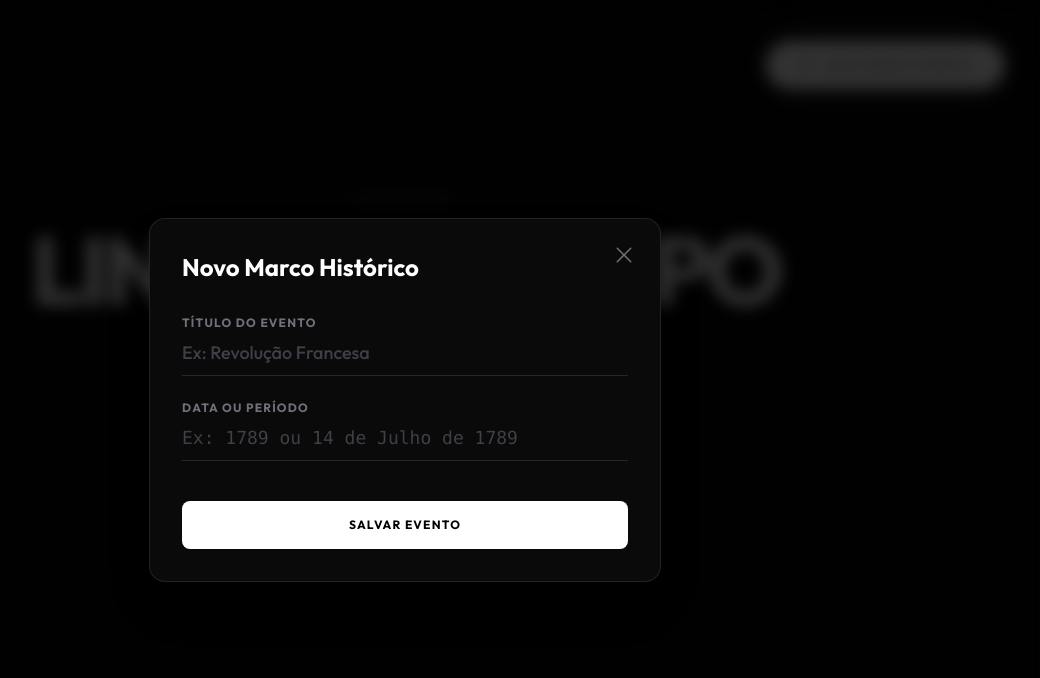
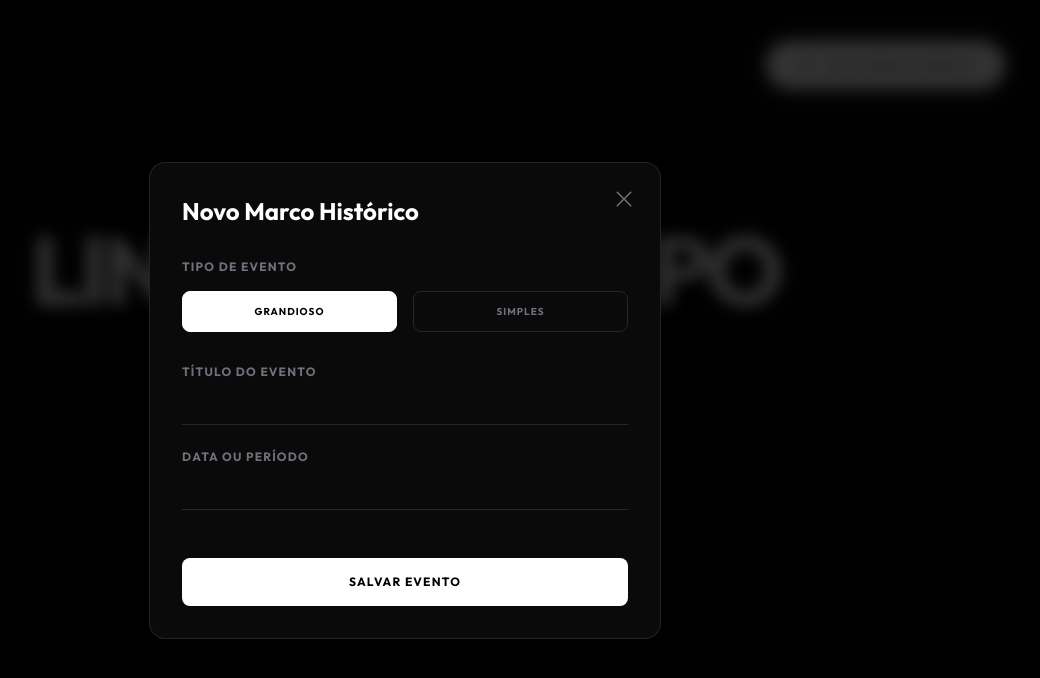
Before and after one commit to charlesmsobreira-cmd/InverseBrainrot, a Next.js app: page /estudos/linhadotempo in a window 1280 px wide. Both pictures are taken after a click on the button "ADICIONAR EVENTO". Shown: the top 678 px of the page, without its empty margins (235-1275 px from the left). Built offline with nearby package versions, Linux system fonts and the light colour scheme; a web font is replaced by a local one.

Commit message:
feat(timeline): enhance UX with grouping, validation and fixed modal positioning

```diff
--- a/src/app/estudos/linhadotempo/[id]/page.tsx
+++ b/src/app/estudos/linhadotempo/[id]/page.tsx
@@ -11,6 +11,7 @@ interface TimelineEvent {
   title: string;
   date: string;
   content?: string;
+  type?: 'grand' | 'simple';
 }
 
 export default function EventDetailsPage() {
--- a/src/app/estudos/linhadotempo/page.tsx
+++ b/src/app/estudos/linhadotempo/page.tsx
@@ -4,6 +4,7 @@ import { useState, useEffect } from 'react';
 import { motion, AnimatePresence } from 'framer-motion';
 import { ArrowLeft, Plus, X } from '@phosphor-icons/react';
 import Link from 'next/link';
+import { createPortal } from 'react-dom';
 
 import { useRouter } from 'next/navigation';
 
@@ -11,12 +12,13 @@ interface TimelineEvent {
   id: string;
   title: string;
   date: string;
+  type?: 'grand' | 'simple';
 }
 
 export default function LinhaDoTempo() {
   const [events, setEvents] = useState<TimelineEvent[]>([]);
   const [isModalOpen, setIsModalOpen] = useState(false);
-  const [newEvent, setNewEvent] = useState({ title: '', date: '' });
+  const [newEvent, setNewEvent] = useState<{ title: string, date: string, type: 'grand' | 'simple' }>({ title: '', date: '', type: 'grand' });
   const [isClient, setIsClient] = useState(false);
   const router = useRouter();
 
@@ -34,27 +36,58 @@ export default function LinhaDoTempo() {
     }
   }, [events, isClient]);
 
+  const extractYear = (dateStr: string) => {
+    const match = dateStr.match(/\b\d{4}\b/);
+    return match ? match[0] : null;
+  };
+
   const handleAddEvent = (e: React.FormEvent) => {
     e.preventDefault();
     if (!newEvent.title || !newEvent.date) return;
+
+    // Validate Grandioso events in the same year
+    if (newEvent.type === 'grand') {
+      const year = extractYear(newEvent.date);
+      if (year) {
+        const hasGrandInYear = events.some(ev => ev.type === 'grand' && extractYear(ev.date) === year);
+        if (hasGrandInYear) {
+          alert('Já existe um evento grandioso neste ano. Por favor, adicione como um evento simples ou mude o ano.');
+          return;
+        }
+      }
+    }
 
     const newEv: TimelineEvent = {
       id: crypto.randomUUID(),
       title: newEvent.title,
       date: newEvent.date,
+      type: newEvent.type,
     };
 
     // Sort by date (assuming YYYY ou YYYY-MM-DD form)
     const updatedEvents = [...events, newEv].sort((a, b) => {
-      return new Date(a.date).getTime() - new Date(b.date).getTime();
+      const yearA = extractYear(a.date) || a.date;
+      const yearB = extractYear(b.date) || b.date;
+      // Basic sorting by extracted year, or full string fallback
+      return new Date(yearA).getTime() - new Date(yearB).getTime();
     });
 
     setEvents(updatedEvents);
-    setNewEvent({ title: '', date: '' });
+    setNewEvent({ title: '', date: '', type: 'grand' });
     setIsModalOpen(false);
   };
 
   if (!isClient) return null;
+
+  // Group events by date
+  const groupedEvents: { date: string, items: TimelineEvent[] }[] = [];
+  events.forEach(ev => {
+    if (groupedEvents.length > 0 && groupedEvents[groupedEvents.length - 1].date === ev.date) {
+      groupedEvents[groupedEvents.length - 1].items.push(ev);
+    } else {
+      groupedEvents.push({ date: ev.date, items: [ev] });
+    }
+  });
 
   return (
     <main className="min-h-screen bg-[#050505] text-white selection:bg-white selection:text-black overflow-x-hidden relative pb-32">
@@ -113,37 +146,54 @@ export default function LinhaDoTempo() {
         <div className="absolute left-[20px] md:left-1/2 top-0 bottom-0 w-[1px] bg-gradient-to-b from-transparent via-white/20 to-transparent -translate-x-1/2" />
 
         <div className="flex flex-col gap-12 md:gap-24 relative z-10 py-12">
-          {events.length === 0 ? (
+          {groupedEvents.length === 0 ? (
             <div className="text-center text-zinc-600 font-medium tracking-wide mt-20">
               Nenhum evento registrado. Adicione o primeiro marco histórico.
             </div>
           ) : (
-            events.map((ev, idx) => {
+            groupedEvents.map((group, idx) => {
               const isEven = idx % 2 === 0;
+              // Group is simple if ALL items in it are simple, else it's grand
+              const isSimpleGroup = group.items.every(ev => ev.type === 'simple');
+
               return (
                 <motion.div
-                  key={ev.id}
+                  key={group.date + idx}
                   initial={{ opacity: 0, y: 30 }}
                   whileInView={{ opacity: 1, y: 0 }}
                   viewport={{ once: true, margin: "-100px" }}
                   transition={{ duration: 0.6 }}
-                  onClick={() => router.push(`/estudos/linhadotempo/${ev.id}`)}
-                  className={`flex flex-col md:flex-row items-start md:items-center w-full ${isEven ? 'md:justify-start' : 'md:justify-end'} relative group pl-12 md:pl-0 cursor-pointer`}
+                  className={`flex flex-col md:flex-row items-start md:items-center w-full ${isEven ? 'md:justify-start' : 'md:justify-end'} relative pl-12 md:pl-0 ${isSimpleGroup ? 'opacity-80 hover:opacity-100' : ''}`}
                 >
 
                   {/* Timeline Dot */}
-                  <div className="absolute left-[-2px] md:left-1/2 top-0 md:top-1/2 w-4 h-4 bg-black border-[3px] border-zinc-700 rounded-full md:-translate-x-1/2 md:-translate-y-1/2 group-hover:border-white transition-colors duration-500 z-20" />
-                  <div className="absolute left-[-2px] md:left-1/2 top-0 md:top-1/2 w-4 h-4 bg-white rounded-full md:-translate-x-1/2 md:-translate-y-1/2 opacity-0 group-hover:opacity-100 group-hover:scale-[2] transition-all duration-700 blur-sm z-10" />
+                  <div className={`absolute left-[-2px] md:left-1/2 top-0 md:top-1/2 bg-black border-[3px] rounded-full md:-translate-x-1/2 md:-translate-y-1/2 transition-colors duration-500 z-20 ${isSimpleGroup ? 'w-2 h-2 border-zinc-800' : 'w-4 h-4 border-zinc-700'}`} />
 
-                  {/* Content Box */}
-                  <div className={`w-full md:w-[45%] flex flex-col ${isEven ? 'md:items-end md:text-right' : 'md:items-start md:text-left'} relative group-hover:scale-[1.02] transition-transform duration-500`}>
+                  {!isSimpleGroup && (
+                    <div className="absolute left-[-2px] md:left-1/2 top-0 md:top-1/2 w-4 h-4 bg-white rounded-full md:-translate-x-1/2 md:-translate-y-1/2 opacity-0 hover:opacity-100 hover:scale-[2] transition-all duration-700 blur-sm z-10" />
+                  )}
 
-                    <span className="text-sm font-black text-zinc-500 tracking-[0.2em] mb-2 font-mono group-hover:text-zinc-300 transition-colors">
-                      {ev.date}
+                  {/* Content Box (Grouped Events) */}
+                  <div className={`w-full md:w-[45%] flex flex-col ${isEven ? 'md:items-end md:text-right' : 'md:items-start md:text-left'} relative`}>
+
+                    <span className={`font-black tracking-[0.2em] mb-4 font-mono transition-colors ${isSimpleGroup ? 'text-[10px] text-zinc-600' : 'text-sm text-zinc-500'}`}>
+                      {group.date}
                     </span>
-                    <h3 className="text-2xl md:text-4xl font-bold tracking-tight text-white mb-4">
+
+                    <div className={`flex flex-col gap-4 ${isEven ? 'items-end' : 'items-start'}`}>
+                      {group.items.map(ev => (
+                        <div
+                          key={ev.id}
+                          onClick={() => router.push(`/estudos/linhadotempo/${ev.id}`)}
+                          className="group cursor-pointer hover:scale-[1.02] transition-transform duration-500"
+                        >
+                          <h3 className={`font-bold tracking-tight transition-colors ${ev.type === 'simple' ? 'text-lg md:text-xl text-zinc-500 group-hover:text-zinc-300' : 'text-2xl md:text-4xl text-white'}`}>
                             {ev.title}
                           </h3>
+                        </div>
+                      ))}
+                    </div>
+
                   </div>
 
                 </motion.div>
@@ -153,7 +203,8 @@ export default function LinhaDoTempo() {
         </div>
       </div>
 
-      {/* ADD EVENT MODAL */}
+      {/* ADD EVENT MODAL via Portal */}
+      {createPortal(
         <AnimatePresence>
           {isModalOpen && (
             <div className="fixed inset-0 z-[100] flex items-center justify-center p-4">
@@ -183,13 +234,32 @@ export default function LinhaDoTempo() {
                 <form onSubmit={handleAddEvent} className="flex flex-col gap-6">
 
                   <div className="flex flex-col gap-2">
+                    <label className="text-xs font-black uppercase tracking-widest text-zinc-500">Tipo de Evento</label>
+                    <div className="flex gap-4 mt-2">
+                      <button
+                        type="button"
+                        onClick={() => setNewEvent({...newEvent, type: 'grand'})}
+                        className={`flex-1 py-3 rounded-lg border text-[10px] font-black uppercase tracking-widest transition-all ${newEvent.type === 'grand' ? 'bg-white text-black border-white' : 'bg-transparent text-zinc-500 border-zinc-800 hover:border-zinc-600'}`}
+                      >
+                        Grandioso
+                      </button>
+                      <button
+                        type="button"
+                        onClick={() => setNewEvent({...newEvent, type: 'simple'})}
+                        className={`flex-1 py-3 rounded-lg border text-[10px] font-black uppercase tracking-widest transition-all ${newEvent.type === 'simple' ? 'bg-white text-black border-white' : 'bg-transparent text-zinc-500 border-zinc-800 hover:border-zinc-600'}`}
+                      >
+                        Simples
+                      </button>
+                    </div>
+                  </div>
+
+                  <div className="flex flex-col gap-2 mt-2">
                     <label className="text-xs font-black uppercase tracking-widest text-zinc-500">Título do Evento</label>
                     <input
                       type="text"
                       value={newEvent.title}
                       onChange={(e) => setNewEvent({...newEvent, title: e.target.value})}
-                    placeholder="Ex: Revolução Francesa"
-                    className="bg-transparent border-b border-zinc-800 pb-2 text-white placeholder-zinc-700 outline-none focus:border-white transition-colors font-medium text-lg"
+                      className={`bg-transparent border-b border-zinc-800 pb-2 text-white outline-none focus:border-white transition-colors font-medium ${newEvent.type === 'grand' ? 'text-lg' : 'text-base'}`}
                       required
                     />
                   </div>
@@ -200,15 +270,14 @@ export default function LinhaDoTempo() {
                       type="text"
                       value={newEvent.date}
                       onChange={(e) => setNewEvent({...newEvent, date: e.target.value})}
-                    placeholder="Ex: 1789 ou 14 de Julho de 1789"
-                    className="bg-transparent border-b border-zinc-800 pb-2 text-white placeholder-zinc-700 outline-none focus:border-white transition-colors font-medium text-lg font-mono"
+                      className="bg-transparent border-b border-zinc-800 pb-2 text-white outline-none focus:border-white transition-colors font-medium text-lg font-mono"
                       required
                     />
                   </div>
 
                   <button
                     type="submit"
-                  className="mt-4 w-full py-4 bg-white text-black rounded-lg font-black uppercase tracking-widest text-xs hover:bg-zinc-200 transition-colors"
+                    className="mt-6 w-full py-4 bg-white text-black rounded-lg font-black uppercase tracking-widest text-xs hover:bg-zinc-200 transition-colors"
                   >
                     Salvar Evento
                   </button>
@@ -216,7 +285,9 @@ export default function LinhaDoTempo() {
               </motion.div>
             </div>
           )}
-      </AnimatePresence>
+        </AnimatePresence>,
+        document.body
+      )}
 
     </main>
   );
```
Lines whose indentation alone changed are shown as unchanged.
